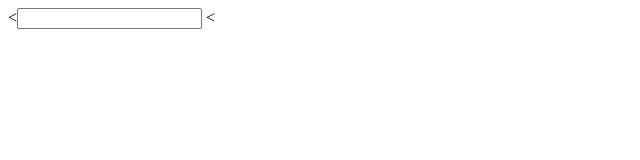
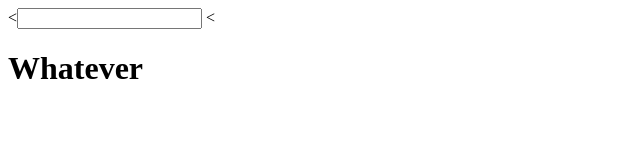
Before and after one commit to TiWgnr/git-one, a plain HTML site: page index.html in a window 1280 px wide. Shown: the whole page, without its empty margins (0-640 px from the left). Drawn offline with Linux system fonts and the light colour scheme.

Commit message:
added h1

```diff
--- a/index.html
+++ b/index.html
@@ -1,3 +1,4 @@
 <<input type="hallo" name="" value="">
 <<img src="" alt="">
 <br>
+<h1>Whatever<h1>
```
